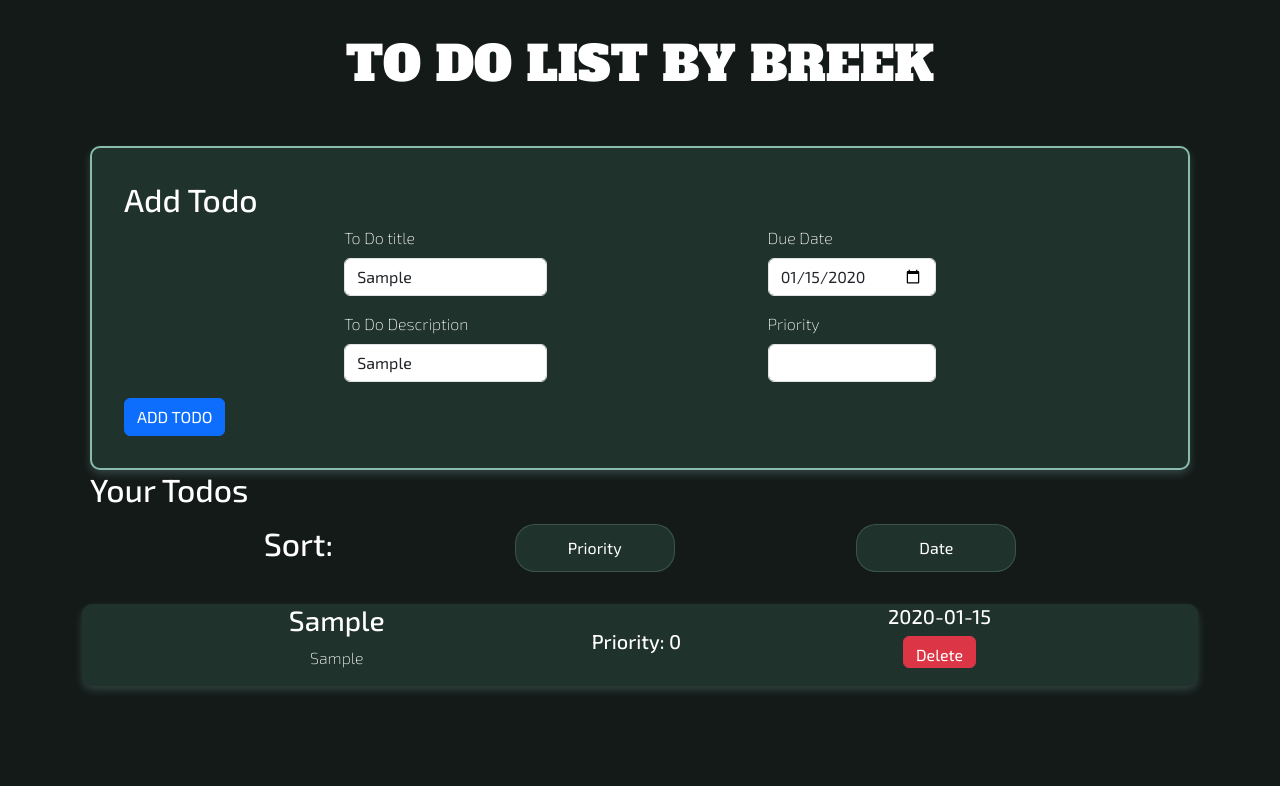
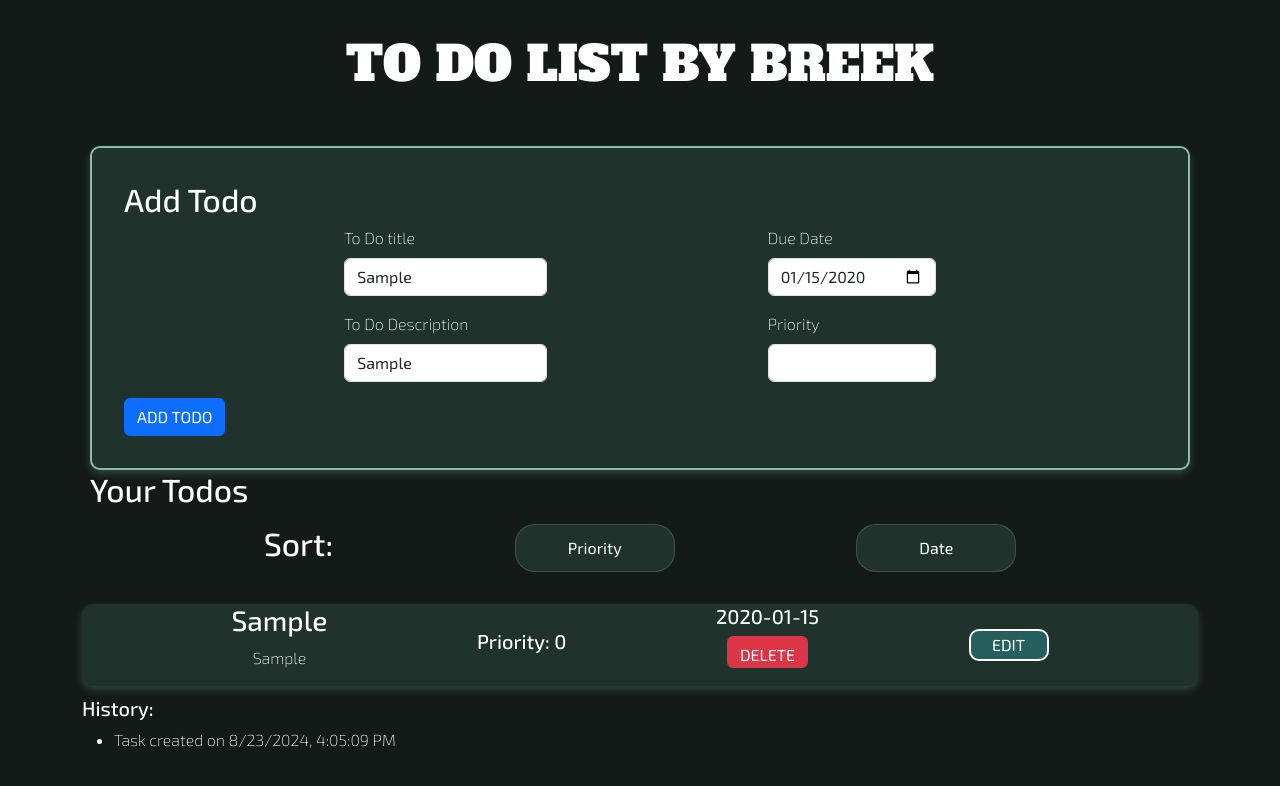
Before and after one commit to Dhruv6397/TO-DO-ANGULAR, an Angular app: page / in a window 1280 px wide. Both pictures are taken after typing "Sample", "Sample", "2020-01-15" into the empty fields and a click on the button "ADD TODO". Shown: the top 786 px of the page. Built offline with nearby package versions, Linux system fonts and the light colour scheme; a web font is replaced by a local one.

Commit message:
edit functionality added

```diff
--- a/src/app/MyComponents/add-todo/add-todo.component.ts
+++ b/src/app/MyComponents/add-todo/add-todo.component.ts
@@ -24,7 +24,9 @@ export class AddTodoComponent {
       desc:this.desc,
       active:true,
       dueDate:this.dueDate,
-      priority:this.priority
+      priority:this.priority,
+      editing: false,
+      history:[`Task created on ${new Date().toLocaleString()}`]
     }
     this.todoAdd.emit(todo)
   }
--- a/src/app/MyComponents/todo-item/todo-item.component.css
+++ b/src/app/MyComponents/todo-item/todo-item.component.css
@@ -14,3 +14,19 @@
     font-weight: 200;
     font-style: normal;
 }
+.modify-btn{
+    width: 5em;
+    border-radius: 10px;
+    background-color: rgb(38, 95, 94);
+    border: 2px solid white;
+    color: white;
+}
+.edit-container{
+    border-radius:10px ;
+    background-color: rgb(111, 173, 149);
+    display: flex;
+    flex-direction: row;
+    justify-content: space-evenly;
+    margin-top: 2em;
+    padding: 1em 0 1em 0;
+}
--- a/src/app/MyComponents/todo-item/todo-item.component.html
+++ b/src/app/MyComponents/todo-item/todo-item.component.html
@@ -1,4 +1,4 @@
-<div class="item" style="display: flex; flex-direction: row; justify-content: space-evenly;">
+<div class="item" *ngIf="!todo.editing; else editTemplate" style="display: flex; flex-direction: row; justify-content: space-evenly;">
     <div style=" display: flex; flex-direction: column; text-align: center; align-items: center;">
         <h3>{{todo.title}}</h3>
         <p>{{todo.desc}}</p>
@@ -8,6 +8,38 @@
     </div>
     <div style=" display: flex; flex-direction: column; text-align: center; align-items: center;">
         <h5>{{todo.dueDate}}</h5>
-        <button class="btn btn-danger" style="height: 2em; text-align: center;" (click)="onClick(todo)">Delete</button>
+        <button class="btn btn-danger" style="height: 2em; text-align: center;" (click)="onClick(todo)">DELETE</button>
+    </div>
+    <div style="display: flex;  text-align: center; align-items: center;">
+        <button class="modify-btn" style="height: 2em; text-align: center;" (click)="edit(todo)">EDIT</button>
     </div>
 </div>
+
+
+<ng-template #editTemplate>
+    <div class="edit-container">
+      <div style="display: flex; flex-direction: column; justify-content: space-around; text-align: center; align-items: center;">
+        <input style="margin: .5em 0 .5em 0;" type="text" [(ngModel)]="todo.title" class="form-control" />
+        <input style="margin: .5em 0 .5em 0;" type="text" [(ngModel)]="todo.desc" class="form-control" />
+      </div>
+      <div style="display: flex;  flex-direction: column; text-align: center; align-items: center;">
+        <input style="margin: .5em 0 .5em 0;" type="date" [(ngModel)]="todo.dueDate" class="form-control" />
+        <select style="margin: .5em 0 .5em 0;" [(ngModel)]="todo.priority"  class="form-control">
+          <option value="1">1 - High</option>
+          <option value="2">2 - Medium</option>
+          <option value="3">3 - Low</option>
+        </select>
+      </div>
+      <div style="display: flex; flex-direction: column; text-align: center; align-items: center;">
+        <button class="btn btn-success" style="height: 2em; text-align: center; margin: .5em 0 .5em 0;" (click)="save(todo)">SAVE</button>
+        <button class="btn btn-secondary" style="height: 2em; text-align: center; margin: .5em 0 .5em 0;" (click)="cancel(todo)">CANCEL</button>
+      </div>
+    </div>
+  </ng-template>
+
+  <div style="margin-top: 10px;">
+    <h5>History:</h5>
+    <ul>
+        <li *ngFor="let log of todo.history">{{ log }}</li>
+    </ul>
+</div>
--- a/src/app/MyComponents/todo-item/todo-item.component.ts
+++ b/src/app/MyComponents/todo-item/todo-item.component.ts
@@ -1,18 +1,38 @@
-import { Input,Component, Output,EventEmitter } from '@angular/core';
+import { Input, Component, Output, EventEmitter } from '@angular/core';
 import { Todo } from '../../Todo';
+import { CommonModule } from '@angular/common';
+import { FormsModule } from '@angular/forms';
 
 @Component({
   selector: 'app-todo-item',
   standalone: true,
-  imports: [],
+  imports: [CommonModule, FormsModule],
   templateUrl: './todo-item.component.html',
   styleUrl: './todo-item.component.css'
 })
 export class TodoItemComponent {
-  @Input() todo!:Todo;
-  @Output() todoDelete:EventEmitter<Todo> = new EventEmitter();
-  onClick(todo:Todo){
-    this.todoDelete.emit(todo)
-    console.log("onclick has been triggered")
+  @Input() todo!: Todo;
+  @Output() todoDelete: EventEmitter<Todo> = new EventEmitter();
+  @Output() todoUpdate: EventEmitter<Todo> = new EventEmitter();
+
+  edit(todo: Todo) {
+    todo.editing = true;
+  }
+
+  save(todo: Todo) {
+    if (todo.editing) {
+      todo.history.push(`Task edited and saved on ${new Date().toLocaleString()}`);
+      todo.editing = false;
+      this.todoUpdate.emit(todo);
+    }
+  }
+
+  cancel(todo: Todo) {
+    todo.editing = false;
+  }
+
+  onClick(todo: Todo) {
+    todo.history.push(`Task deleted on ${new Date().toLocaleString()}`);
+    this.todoDelete.emit(todo);
   }
 }
--- a/src/app/MyComponents/todos/todos.component.ts
+++ b/src/app/MyComponents/todos/todos.component.ts
@@ -17,7 +17,6 @@ export class TodosComponent implements OnInit {
   constructor() {}
 
   ngOnInit() {
-    // Ensure localStorage is accessed only in the browser
     if (typeof window !== 'undefined') {
       const localItem = localStorage.getItem('todos');
       this.todos = localItem ? JSON.parse(localItem) : [];
@@ -25,18 +24,20 @@ export class TodosComponent implements OnInit {
   }
 
   deleteTodo(todo: Todo) {
-    console.log(todo);
     this.todos = this.todos.filter(t => t !== todo);
-    if (typeof window !== 'undefined') {
-      localStorage.setItem('todos', JSON.stringify(this.todos));
-    }
+    this.saveToLocalStorage();
   }
 
   addTodo(todo: Todo) {
-    console.log(todo);
     this.todos.push(todo);
-    if (typeof window !== 'undefined') {
-      localStorage.setItem('todos', JSON.stringify(this.todos));
+    this.saveToLocalStorage();
+  }
+
+  updateTodo(updatedTodo: Todo) {
+    const index = this.todos.findIndex(t => t.sno === updatedTodo.sno);
+    if (index !== -1) {
+      this.todos[index] = updatedTodo;
+      this.saveToLocalStorage();
     }
   }
 
@@ -48,4 +49,9 @@ export class TodosComponent implements OnInit {
     this.todos.sort((a, b) => new Date(a.dueDate).getTime() - new Date(b.dueDate).getTime());
   }
 
+  saveToLocalStorage() {
+    if (typeof window !== 'undefined') {
+      localStorage.setItem('todos', JSON.stringify(this.todos));
+    }
+  }
 }
--- a/src/app/Todo.ts
+++ b/src/app/Todo.ts
@@ -5,4 +5,6 @@ export class Todo {
     active: boolean = false;
     dueDate: string = '';
     priority:number=0;
+    editing: boolean = false;
+    history: string[] = [];
   }
```
